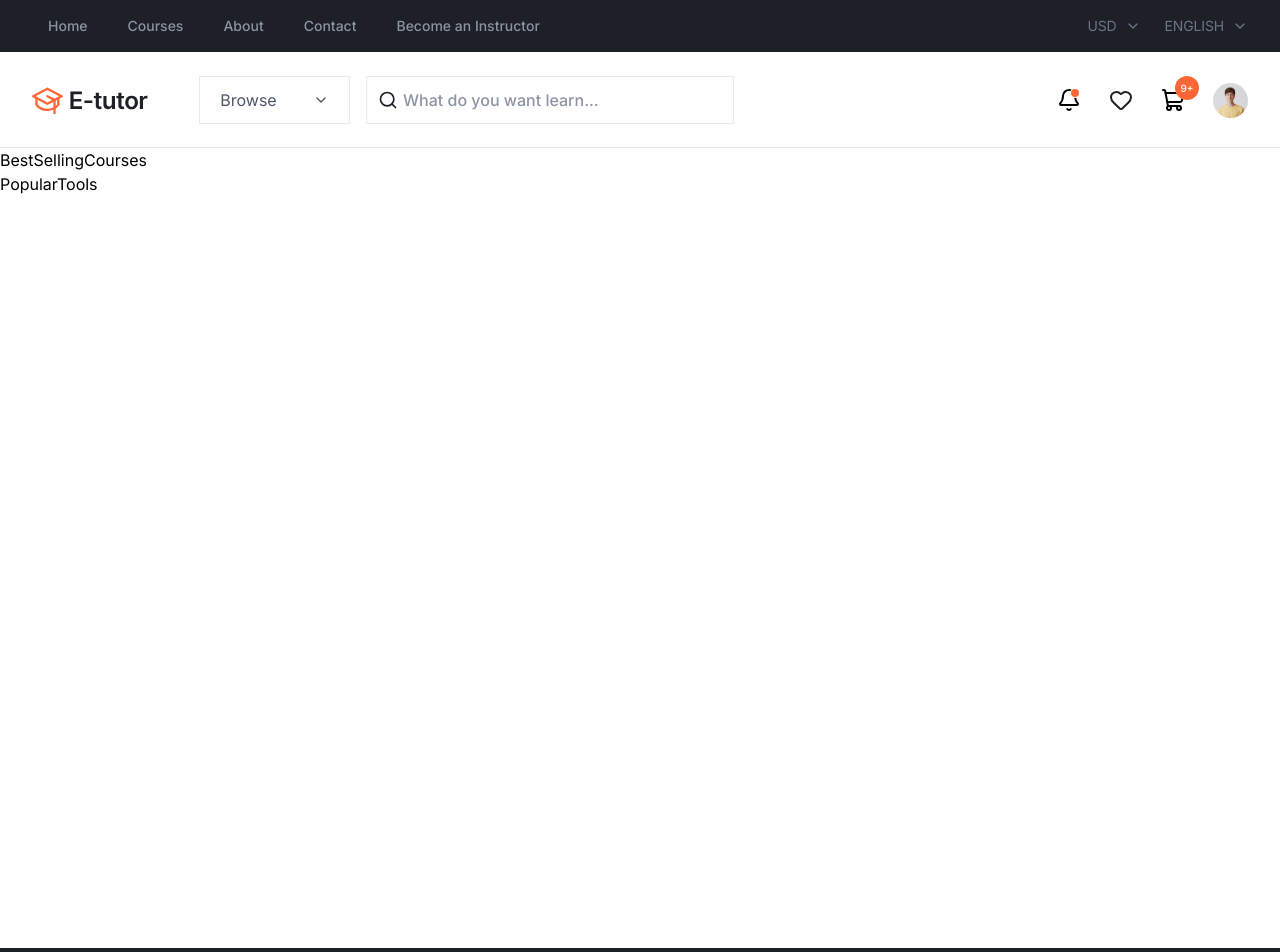
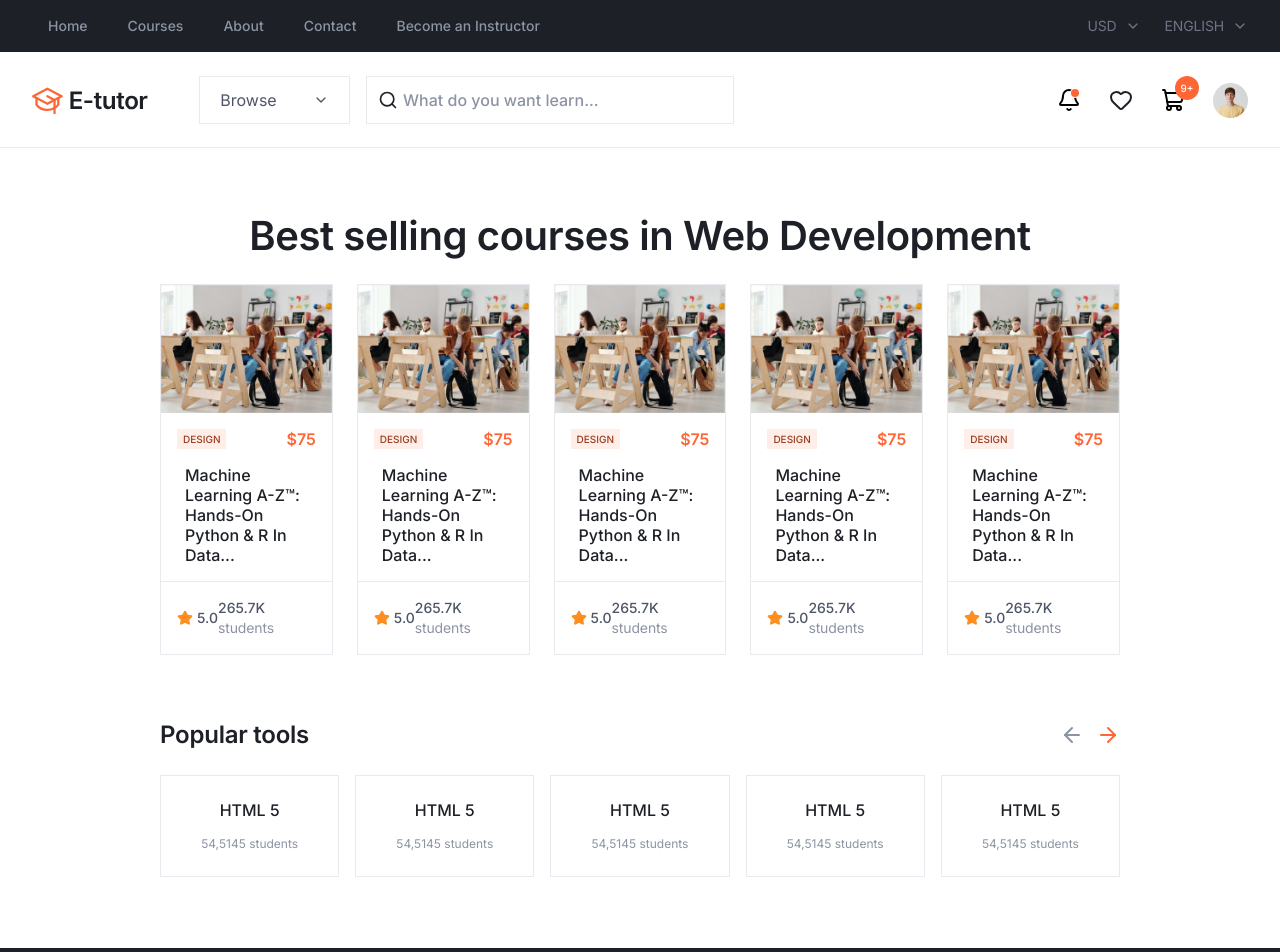
Before and after one commit to Ahmed-Sadek89/lms-train, a Next.js app: page /category in a window 1280 px wide. Shown: the top 952 px of the page. Built offline with nearby package versions, Linux system fonts and the light colour scheme.

Commit message:
feat: best-selling, popular-tools-section ,, arrows-up-carousel, tool-card implementation

```diff
--- a/components/category/components/best-selling-courses/index.tsx
+++ b/components/category/components/best-selling-courses/index.tsx
@@ -1,10 +1,24 @@
+import CourseCard from '@/components/ui/cards/course-card'
 import React from 'react'
 
 const BestSellingCourses = () => {
     return (
-        <div>
-            BestSellingCourses
-        </div>
+        <section className='bg-white'>
+            <div className="app-container">
+                <div className="flex flex-col items-center gap-6">
+                    <h2 className='text-gray-900 font-heading-2 text-center'>
+                        Best selling courses in Web Development
+                    </h2>
+                    <div className='grid grid-cols-1 md:grid-cols-2 gap-6 lg:grid-cols-4 xl:grid-cols-5'>
+                        {
+                            [1, 2, 3, 4, 5].map((item) => (
+                                <CourseCard key={item} />
+                            ))
+                        }
+                    </div>
+                </div>
+            </div>
+        </section>
     )
 }
 
--- /dev/null
+++ b/components/category/components/popular-tools/index.tsx
@@ -0,0 +1,25 @@
+import ToolCard from "@/components/ui/cards/tool-card"
+import { CarouselItem } from "@/components/ui/carousel"
+import ArrowsUpCarousel from "@/components/ui/carousels/arrows-up-carousel"
+
+const PopularTools = () => {
+    return (
+        <section className="bg-white">
+            <div className="app-container py-0">
+                <ArrowsUpCarousel text="Popular tools" >
+                    {Array(10).fill(1).map((_, index) => (
+                        <CarouselItem key={index} className='basis-1/2 lg:basis-1/4 xl:basis-1/5'>
+                            <ToolCard
+                                title="HTML 5"
+                                description="54,5145 students"
+                                href="#"
+                            />
+                        </CarouselItem>
+                    ))}
+                </ArrowsUpCarousel>
+            </div>
+        </section>
+    )
+}
+
+export default PopularTools
--- a/components/category/index.tsx
+++ b/components/category/index.tsx
@@ -1,6 +1,5 @@
-import React from 'react'
 import BestSellingCourses from './components/best-selling-courses'
-import PopularTools from './popular-tools'
+import PopularTools from './components/popular-tools'
 
 const CategoryPageWrapper = () => {
     return (
--- a/components/category/popular-tools/index.tsx
+++ /dev/null
@@ -1,10 +0,0 @@
-
-const PopularTools = () => {
-    return (
-        <div>
-            PopularTools
-        </div>
-    )
-}
-
-export default PopularTools
--- a/components/ui/button.tsx
+++ b/components/ui/button.tsx
@@ -39,6 +39,7 @@
         "icon-size": "h-[46px] w-[46px] px-[14px] flex items-center justify-center",
         "icon-left": "min-h-[48px] min-w-[160px] px-[24px] font-button-md",
         "icon-right": "min-h-[48px] min-w-[161px] px-[24px] font-button-md",
+        "icon-carousel": "min-h-[0px] min-w-[0px] px-[0px] font-button-md",
       },
     },
     defaultVariants: {
--- /dev/null
+++ b/components/ui/cards/tool-card/index.tsx
@@ -0,0 +1,22 @@
+import Link from 'next/link'
+
+interface IToolCard {
+    href?: string,
+    title: string,
+    description: string,
+}
+
+const ToolCard = ({ href = "#", title, description }: IToolCard) => {
+    return (
+        <Link href={href || "#"} className='px-9 py-6 bg-white border border-gray-100 transition duration-300 hover:shadow-category-card group flex flex-col items-center gap-4'>
+            <h6 className="transition duration-300 group-hover:text-primary-500 text-gray-900 font-body-large-500">
+                {title}
+            </h6>
+            <p className="font-body-small-400 text-gray-500">
+                {description}
+            </p>
+        </Link>
+    )
+}
+
+export default ToolCard
--- /dev/null
+++ b/components/ui/carousel.tsx
@@ -0,0 +1,242 @@
+"use client"
+
+import * as React from "react"
+import useEmblaCarousel, {
+  type UseEmblaCarouselType,
+} from "embla-carousel-react"
+
+import { cn } from "@/lib/utils"
+import { Button } from "@/components/ui/button"
+import { ArrowLeft, ArrowRight } from "lucide-react"
+
+type CarouselApi = UseEmblaCarouselType[1]
+type UseCarouselParameters = Parameters<typeof useEmblaCarousel>
+type CarouselOptions = UseCarouselParameters[0]
+type CarouselPlugin = UseCarouselParameters[1]
+
+type CarouselProps = {
+  opts?: CarouselOptions
+  plugins?: CarouselPlugin
+  orientation?: "horizontal" | "vertical"
+  setApi?: (api: CarouselApi) => void
+}
+
+type CarouselContextProps = {
+  carouselRef: ReturnType<typeof useEmblaCarousel>[0]
+  api: ReturnType<typeof useEmblaCarousel>[1]
+  scrollPrev: () => void
+  scrollNext: () => void
+  canScrollPrev: boolean
+  canScrollNext: boolean
+} & CarouselProps
+
+const CarouselContext = React.createContext<CarouselContextProps | null>(null)
+
+function useCarousel() {
+  const context = React.useContext(CarouselContext)
+
+  if (!context) {
+    throw new Error("useCarousel must be used within a <Carousel />")
+  }
+
+  return context
+}
+
+function Carousel({
+  orientation = "horizontal",
+  opts,
+  setApi,
+  plugins,
+  className,
+  children,
+  ...props
+}: React.ComponentProps<"div"> & CarouselProps) {
+  const [carouselRef, api] = useEmblaCarousel(
+    {
+      ...opts,
+      axis: orientation === "horizontal" ? "x" : "y",
+    },
+    plugins
+  )
+  const [canScrollPrev, setCanScrollPrev] = React.useState(false)
+  const [canScrollNext, setCanScrollNext] = React.useState(false)
+
+  const onSelect = React.useCallback((api: CarouselApi) => {
+    if (!api) return
+    setCanScrollPrev(api.canScrollPrev())
+    setCanScrollNext(api.canScrollNext())
+  }, [])
+
+  const scrollPrev = React.useCallback(() => {
+    api?.scrollPrev()
+  }, [api])
+
+  const scrollNext = React.useCallback(() => {
+    api?.scrollNext()
+  }, [api])
+
+  const handleKeyDown = React.useCallback(
+    (event: React.KeyboardEvent<HTMLDivElement>) => {
+      if (event.key === "ArrowLeft") {
+        event.preventDefault()
+        scrollPrev()
+      } else if (event.key === "ArrowRight") {
+        event.preventDefault()
+        scrollNext()
+      }
+    },
+    [scrollPrev, scrollNext]
+  )
+
+  React.useEffect(() => {
+    if (!api || !setApi) return
+    setApi(api)
+  }, [api, setApi])
+
+  React.useEffect(() => {
+    if (!api) return
+    onSelect(api)
+    api.on("reInit", onSelect)
+    api.on("select", onSelect)
+
+    return () => {
+      api?.off("select", onSelect)
+    }
+  }, [api, onSelect])
+
+  return (
+    <CarouselContext.Provider
+      value={{
+        carouselRef,
+        api: api,
+        opts,
+        orientation:
+          orientation || (opts?.axis === "y" ? "vertical" : "horizontal"),
+        scrollPrev,
+        scrollNext,
+        canScrollPrev,
+        canScrollNext,
+      }}
+    >
+      <div
+        onKeyDownCapture={handleKeyDown}
+        className={cn("relative", className)}
+        role="region"
+        aria-roledescription="carousel"
+        data-slot="carousel"
+        {...props}
+      >
+        {children}
+      </div>
+    </CarouselContext.Provider>
+  )
+}
+
+function CarouselContent({ className, ...props }: React.ComponentProps<"div">) {
+  const { carouselRef, orientation } = useCarousel()
+
+  return (
+    <div
+      ref={carouselRef}
+      className="overflow-hidden"
+      data-slot="carousel-content"
+    >
+      <div
+        className={cn(
+          "flex",
+          orientation === "horizontal" ? "-ml-4" : "-mt-4 flex-col",
+          className
+        )}
+        {...props}
+      />
+    </div>
+  )
+}
+
+function CarouselItem({ className, ...props }: React.ComponentProps<"div">) {
+  const { orientation } = useCarousel()
+
+  return (
+    <div
+      role="group"
+      aria-roledescription="slide"
+      data-slot="carousel-item"
+      className={cn(
+        "min-w-0 shrink-0 grow-0 basis-full",
+        orientation === "horizontal" ? "pl-4" : "pt-4",
+        className
+      )}
+      {...props}
+    />
+  )
+}
+
+function CarouselPrevious({
+  className,
+  variant = "outline",
+  size = "icon-carousel",
+  ...props
+}: React.ComponentProps<typeof Button>) {
+  const { orientation, scrollPrev, canScrollPrev } = useCarousel()
+
+  return (
+    <Button
+      data-slot="carousel-previous"
+      variant={variant}
+      size={size}
+      className={cn(
+        "absolute touch-manipulation rounded-full",
+        orientation === "horizontal"
+          ? "top-1/2 -left-12 -translate-y-1/2"
+          : "-top-12 left-1/2 -translate-x-1/2 rotate-90",
+        className
+      )}
+      disabled={!canScrollPrev}
+      onClick={scrollPrev}
+      {...props}
+    >
+      <ArrowLeft />
+      <span className="sr-only">Previous slide</span>
+    </Button>
+  )
+}
+
+function CarouselNext({
+  className,
+  variant = "outline",
+  size = "icon-carousel",
+  ...props
+}: React.ComponentProps<typeof Button>) {
+  const { orientation, scrollNext, canScrollNext } = useCarousel()
+
+  return (
+    <Button
+      data-slot="carousel-next"
+      variant={variant}
+      size={size}
+      className={cn(
+        "absolute touch-manipulation rounded-full",
+        orientation === "horizontal"
+          ? "top-1/2 -right-12 -translate-y-1/2"
+          : "-bottom-12 left-1/2 -translate-x-1/2 rotate-90",
+        className
+      )}
+      disabled={!canScrollNext}
+      onClick={scrollNext}
+      {...props}
+    >
+      <ArrowRight />
+      <span className="sr-only">Next slide</span>
+    </Button>
+  )
+}
+
+export {
+  type CarouselApi,
+  Carousel,
+  CarouselContent,
+  CarouselItem,
+  CarouselPrevious,
+  CarouselNext,
+  useCarousel,
+}
--- /dev/null
+++ b/components/ui/carousels/arrows-up-carousel.tsx
@@ -0,0 +1,36 @@
+'use client'
+import * as React from 'react'
+import { Carousel, CarouselContent, CarouselNext, CarouselPrevious } from '@/components/ui/carousel'
+
+interface IArrowsUpCarousel {
+  text: string,
+  children?: React.ReactNode
+}
+
+const ArrowsUpCarousel = ({ text, children }: IArrowsUpCarousel) => {
+  return (
+    <Carousel
+      opts={{
+        align: 'start',
+
+      }}
+
+      className='flex flex-col w-full gap-6'
+    >
+      <div className='flex items-center justify-between w-full flex-wrap'>
+        <h3 className='font-heading-4 text-gray-900'>
+          {text}
+        </h3>
+        <div className='flex items-center gap-x-3'>
+          <CarouselPrevious variant={"outline"} className='p-0 inline relative top-0 left-0 right-0 translate-0 disabled:text-gray-500 text-primary-500' />
+          <CarouselNext variant={"outline"} className='p-0 inline relative top-0 left-0 right-0 translate-0 disabled:text-gray-500 text-primary-500' />
+        </div>
+      </div>
+      <CarouselContent >
+        {children}
+      </CarouselContent>
+    </Carousel>
+  )
+}
+
+export default ArrowsUpCarousel
--- a/package.json
+++ b/package.json
@@ -11,6 +11,7 @@
   "dependencies": {
     "class-variance-authority": "^0.7.1",
     "clsx": "^2.1.1",
+    "embla-carousel-react": "^8.6.0",
     "lucide-react": "^1.11.0",
     "next": "16.2.4",
     "radix-ui": "^1.4.3",
```
Also changed, not shown: 1 other file (tests, documents, lock files or other folders).
